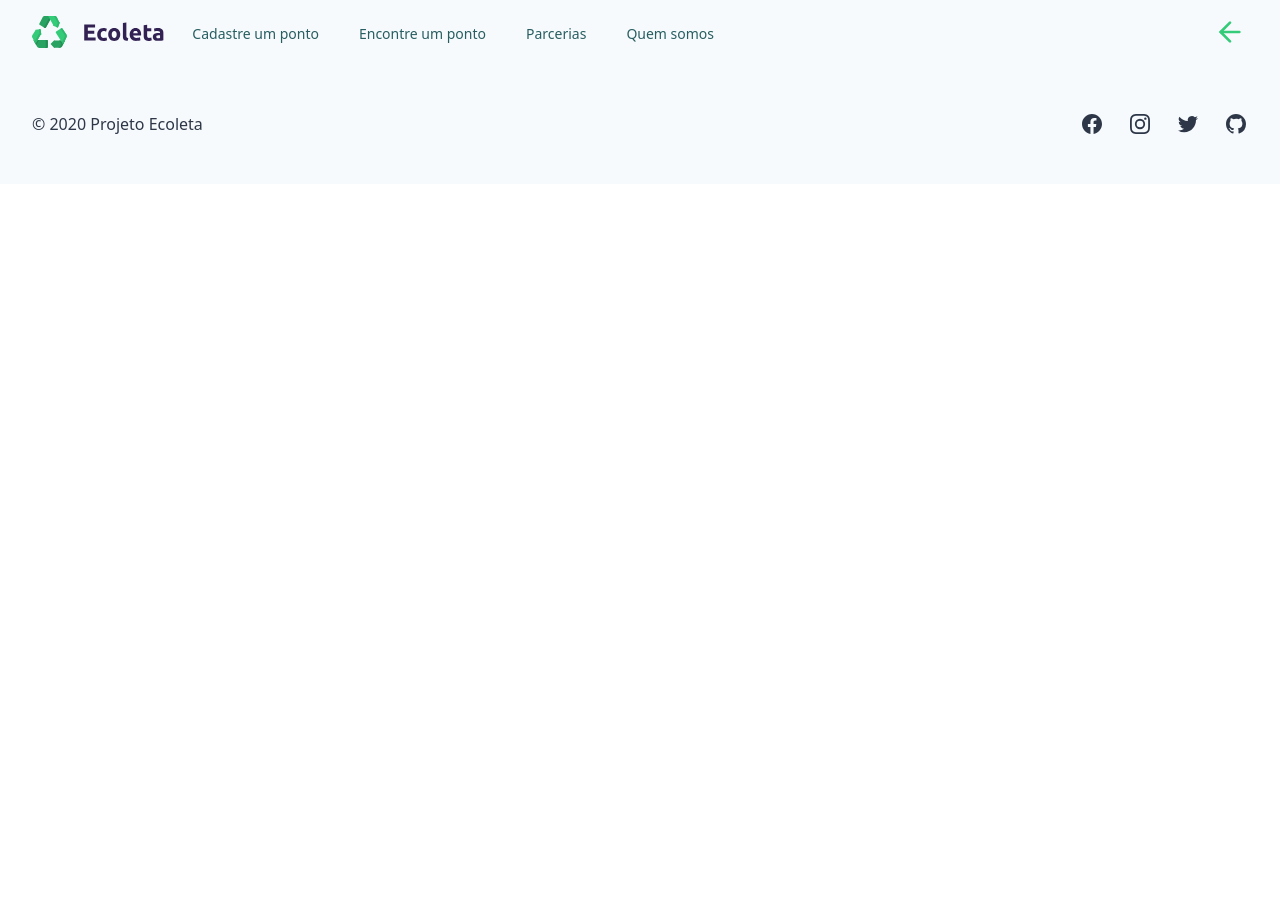
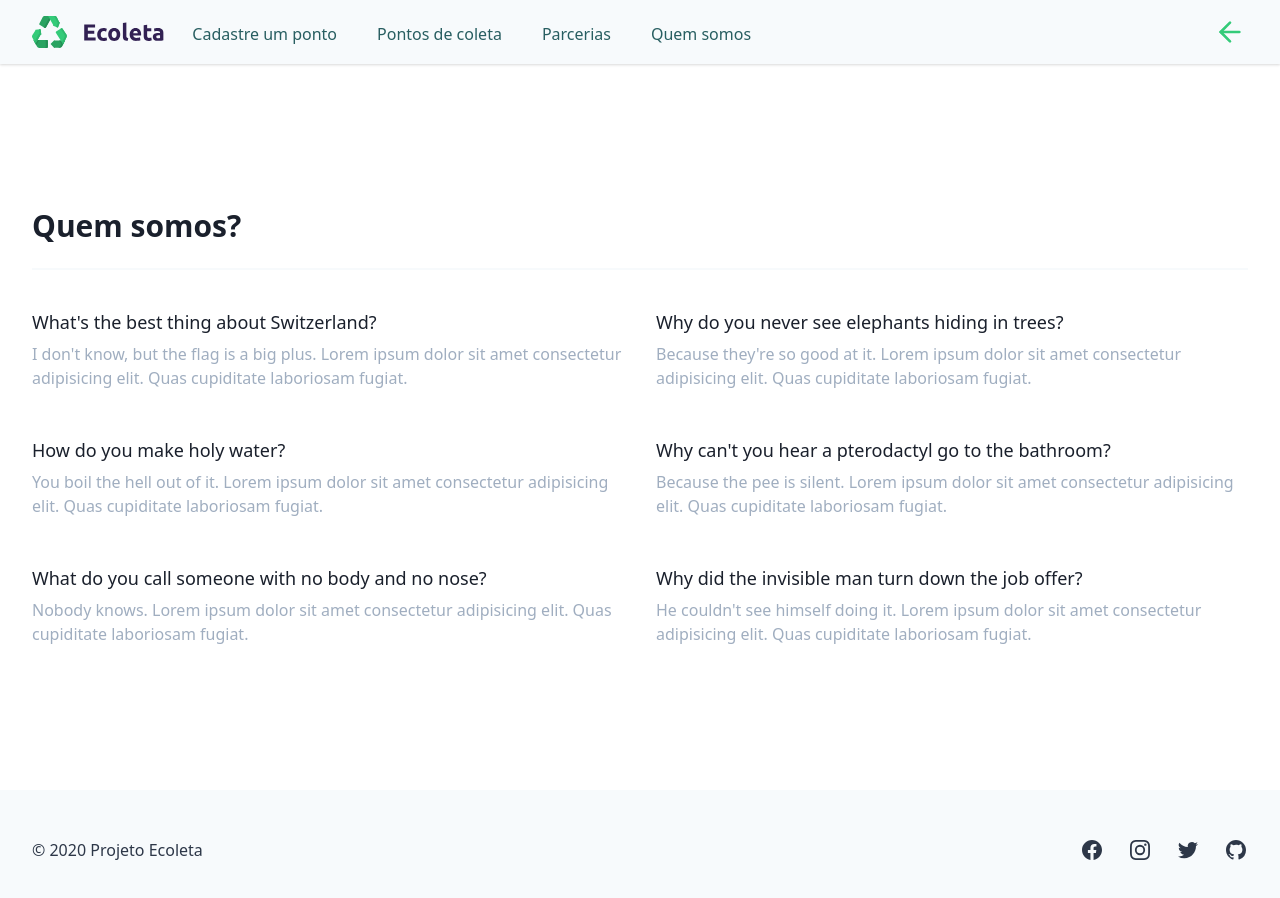
Before and after one commit to LucasbarcellosF/Ecoleta, a React (Create React App) app: page /about in a window 1280 px wide. Shown: the top 898 px of the page. Before the commit the page ends 800 px from the top, so only its background shows below. Built offline with nearby package versions, Linux system fonts and the light colour scheme.

Commit message:
Added some info to navbar, fixed redirect and added about and contact section

```diff
--- a/src/App.js
+++ b/src/App.js
@@ -1,10 +1,13 @@
 import React from 'react';
 import { Switch, Route } from 'react-router-dom'
+
 import Home from './components/home.js'
-
 import Results from './components/searchResults.js'
 import CreatePoint from './components/createPoint'
 import About from './components/about'
+import Contact from './components/contact'
+
+
 
 function App() {
   return (
--- a/src/components/about.js
+++ b/src/components/about.js
@@ -7,11 +7,87 @@ import Footer from './footer'
 export default function About() {
   return (
     <div>
-      <Navbar />
-
-
-
-      <Footer />
+    <>
+    <Navbar />
+    </>
+    <div class="bg-white my-16">
+      <div class="max-w-screen-xl mx-auto pt-12 pb-16 sm:pt-16 sm:pb-20 px-4 sm:px-6 lg:pt-20 lg:pb-28 lg:px-8">
+        <h2 class="text-3xl leading-9 font-extrabold text-gray-900">
+          Quem somos?
+        </h2>
+        <div class="mt-6 border-t-2 border-gray-100 pt-10">
+          <dl class="md:grid md:grid-cols-2 md:gap-8">
+            <div>
+              <div>
+                <dt class="text-lg leading-6 font-medium text-gray-900">
+                  What's the best thing about Switzerland?
+                </dt>
+                <dd class="mt-2">
+                  <p class="text-base leading-6 text-gray-500">
+                    I don't know, but the flag is a big plus. Lorem ipsum dolor sit amet consectetur adipisicing elit. Quas cupiditate laboriosam fugiat.
+                  </p>
+                </dd>
+              </div>
+              <div class="mt-12">
+                <dt class="text-lg leading-6 font-medium text-gray-900">
+                  How do you make holy water?
+                </dt>
+                <dd class="mt-2">
+                  <p class="text-base leading-6 text-gray-500">
+                    You boil the hell out of it. Lorem ipsum dolor sit amet consectetur adipisicing elit. Quas cupiditate laboriosam fugiat.
+                  </p>
+                </dd>
+              </div>
+              <div class="mt-12">
+                <dt class="text-lg leading-6 font-medium text-gray-900">
+                  What do you call someone with no body and no nose?
+                </dt>
+                <dd class="mt-2">
+                  <p class="text-base leading-6 text-gray-500">
+                    Nobody knows. Lorem ipsum dolor sit amet consectetur adipisicing elit. Quas cupiditate laboriosam fugiat.
+                  </p>
+                </dd>
+              </div>
+            </div>
+            <div class="mt-12 md:mt-0">
+              <div>
+                <dt class="text-lg leading-6 font-medium text-gray-900">
+                  Why do you never see elephants hiding in trees?
+                </dt>
+                <dd class="mt-2">
+                  <p class="text-base leading-6 text-gray-500">
+                    Because they're so good at it. Lorem ipsum dolor sit amet consectetur adipisicing elit. Quas cupiditate laboriosam fugiat.
+                  </p>
+                </dd>
+              </div>
+              <div class="mt-12">
+                <dt class="text-lg leading-6 font-medium text-gray-900">
+                  Why can't you hear a pterodactyl go to the bathroom?
+                </dt>
+                <dd class="mt-2">
+                  <p class="text-base leading-6 text-gray-500">
+                    Because the pee is silent. Lorem ipsum dolor sit amet consectetur adipisicing elit. Quas cupiditate laboriosam fugiat.
+                  </p>
+                </dd>
+              </div>
+              <div class="mt-12">
+                <dt class="text-lg leading-6 font-medium text-gray-900">
+                  Why did the invisible man turn down the job offer?
+                </dt>
+                <dd class="mt-2">
+                  <p class="text-base leading-6 text-gray-500">
+                    He couldn't see himself doing it. Lorem ipsum dolor sit amet consectetur adipisicing elit. Quas cupiditate laboriosam fugiat.
+                  </p>
+                </dd>
+              </div>
+            </div>
+          </dl>
+        </div>
+      </div>
+    </div>
+    <>
+    <Footer />
+    </>
     </div>
 
 
--- a/src/components/home.js
+++ b/src/components/home.js
@@ -3,7 +3,7 @@ import { Helmet } from 'react-helmet'
 
 import Navbar from './navbar'
 import Footer from './footer'
-import Background from '../img/background.jpg'
+
 
 export default function Homepage() {
 
@@ -16,40 +16,31 @@ export default function Homepage() {
     <>
     <Navbar />
     </>
-    <div class="my-12 mx-8 w-auto">
-      <div class="flex">
-        <div className="grid sm:grid-cols-4 items-center inset-x-0">
-          <div className="z-20 col-span-2 items-center justify-center">
-
-            <div className="grid grid-rows-2 m-auto inset-y-0 items-center">
-
-              <div className="self-start row-span-1 justify-center text-left font-bold text-4xl sm:text-6xl whitespace-normal">
-                <h1 className="text-teal-900">Sua plataforma de coleta seletiva inteligente</h1>
+    <div class="my-20 w-auto">
+      <main class="lg:relative">
+        <div class="mx-auto max-w-7xl w-full pt-16 pb-20 text-center lg:py-48 lg:text-left">
+          <div class="px-4 lg:w-1/2 sm:px-8 xl:pr-16">
+            <h2 class="text-4xl tracking-tight font-bold text-teal-900 sm:text-5xl sm:leading-none md:text-6xl lg:text-5xl xl:text-6xl">
+              Sua plataforma de coleta seletiva inteligente
+            </h2>
+            <div class="mt-10 sm:flex sm:justify-center lg:justify-start">
+              <div class="rounded-md shadow">
+                <a href="#" class="w-full flex items-center justify-center px-8 py-3 border border-transparent text-base leading-6 font-medium rounded-md text-white bg-teal-600 hover:bg-teal-500 focus:outline-none focus:border-indigo-700 focus:shadow-outline-indigo transition duration-150 ease-in-out md:py-4 md:text-lg md:px-10">
+                  Encontre um ponto de coleta
+                </a>
               </div>
-
-              <div className="row-span-1 grid mt-4 sm:mt-10 items-center whitespace-normal">
-                <div className="justify-left">
-                  <h3 className="font-medium text-md sm:text-lg text-teal-800">Ajudamos pessoas a encontrarem pontos de coleta de forma eficiente.</h3>
-                </div>
-
-                <div className="mt-6 justify-start grid">
-                  <button type="button" class="mt-6 inline-flex justify-right px-4 py-2 border border-transparent text-sm leading-5 font-medium rounded-md text-white bg-teal-600 hover:bg-teal-500 focus:outline-none focus:border-teal-700 focus:shadow-outline-teal active:bg-teal-700 transition ease-in-out duration-150">
-                    Pesquisar um ponto de coleta
-                  </button>
-                </div>
-
+              <div class="mt-3 rounded-md shadow sm:mt-0 sm:ml-3">
+                <a href="#" class="w-full flex items-center justify-center px-8 py-3 border border-transparent text-base leading-6 font-medium rounded-md text-teal-600 bg-white hover:text-teal-400 focus:outline-none focus:border-indigo-300 focus:shadow-outline-indigo transition duration-150 ease-in-out md:py-4 md:text-lg md:px-10">
+                  Cadastre um ponto de coleta
+                </a>
               </div>
-            </div>
-
-          </div>
-
-          <div className="hidden sm:flex z-0 col-span-2  items-center w-auto h-screen">
-            <div className="justify-center items-center align-center">
-              <img className=" w-full h-max m-auto"src="/assets/home-background.svg" />
             </div>
           </div>
         </div>
-      </div>
+        <div class="relative w-full h-64 sm:h-72 md:h-96 lg:absolute lg:inset-y-0 lg:right-0 lg:w-1/2 lg:h-full">
+          <img class="absolute inset-0 w-full h-full object-auto sm:object-contain" src="/assets/home-background.svg" alt="Woman on her phone" />
+        </div>
+      </main>
     </div>
     <>
     <Footer />
--- a/src/components/navbar.js
+++ b/src/components/navbar.js
@@ -27,16 +27,16 @@ export default function Navbar() {
                 </Link>
               </div>
               <div class="hidden sm:ml-6 sm:flex">
-                <a href="/create-point" class="inline-flex items-center px-1 pt-1 text-sm font-medium leading-5 text-teal-800 focus:outline-none focus:border-indigo-700 transition duration-150 ease-in-out">
+                <a href="/create-point" class="inline-flex items-center px-1 pt-1 text-md font-medium leading-5 text-teal-800 focus:outline-none focus:border-indigo-700 transition duration-150 ease-in-out">
                   Cadastre um ponto
                 </a>
-                <a href="/search-results" class="ml-8 inline-flex items-center px-1 pt-1  text-sm font-medium leading-5 text-teal-800 hover:text-gray-700 hover:border-gray-300 focus:outline-none focus:text-gray-700 focus:border-gray-300 transition duration-150 ease-in-out">
-                  Encontre um ponto
+                <a href="/search-results" class="ml-8 inline-flex items-center px-1 pt-1  text-md font-medium leading-5 text-teal-800 hover:text-gray-700 hover:border-gray-300 focus:outline-none focus:text-gray-700 focus:border-gray-300 transition duration-150 ease-in-out">
+                  Pontos de coleta
                 </a>
-                <a href="#" class="ml-8 inline-flex items-center px-1 pt-1  text-sm font-medium leading-5 text-teal-800 hover:text-gray-700 hover:border-gray-300 focus:outline-none focus:text-gray-700 focus:border-gray-300 transition duration-150 ease-in-out">
+                <a href="/contact" class="ml-8 inline-flex items-center px-1 pt-1  text-md font-medium leading-5 text-teal-800 hover:text-gray-700 hover:border-gray-300 focus:outline-none focus:text-gray-700 focus:border-gray-300 transition duration-150 ease-in-out">
                   Parcerias
                 </a>
-                <a href="/about" class="ml-8 inline-flex items-center px-1 pt-1 text-sm font-medium leading-5 text-teal-800 hover:text-gray-700 hover:border-gray-300 focus:outline-none focus:text-gray-700 focus:border-gray-300 transition duration-150 ease-in-out">
+                <a href="/about" class="ml-8 inline-flex items-center px-1 pt-1 text-md font-medium leading-5 text-teal-800 hover:text-gray-700 hover:border-gray-300 focus:outline-none focus:text-gray-700 focus:border-gray-300 transition duration-150 ease-in-out">
                   Quem somos
                 </a>
               </div>
```
Also changed, not shown: src/components/contact.js (added, +114 -0 lines).
